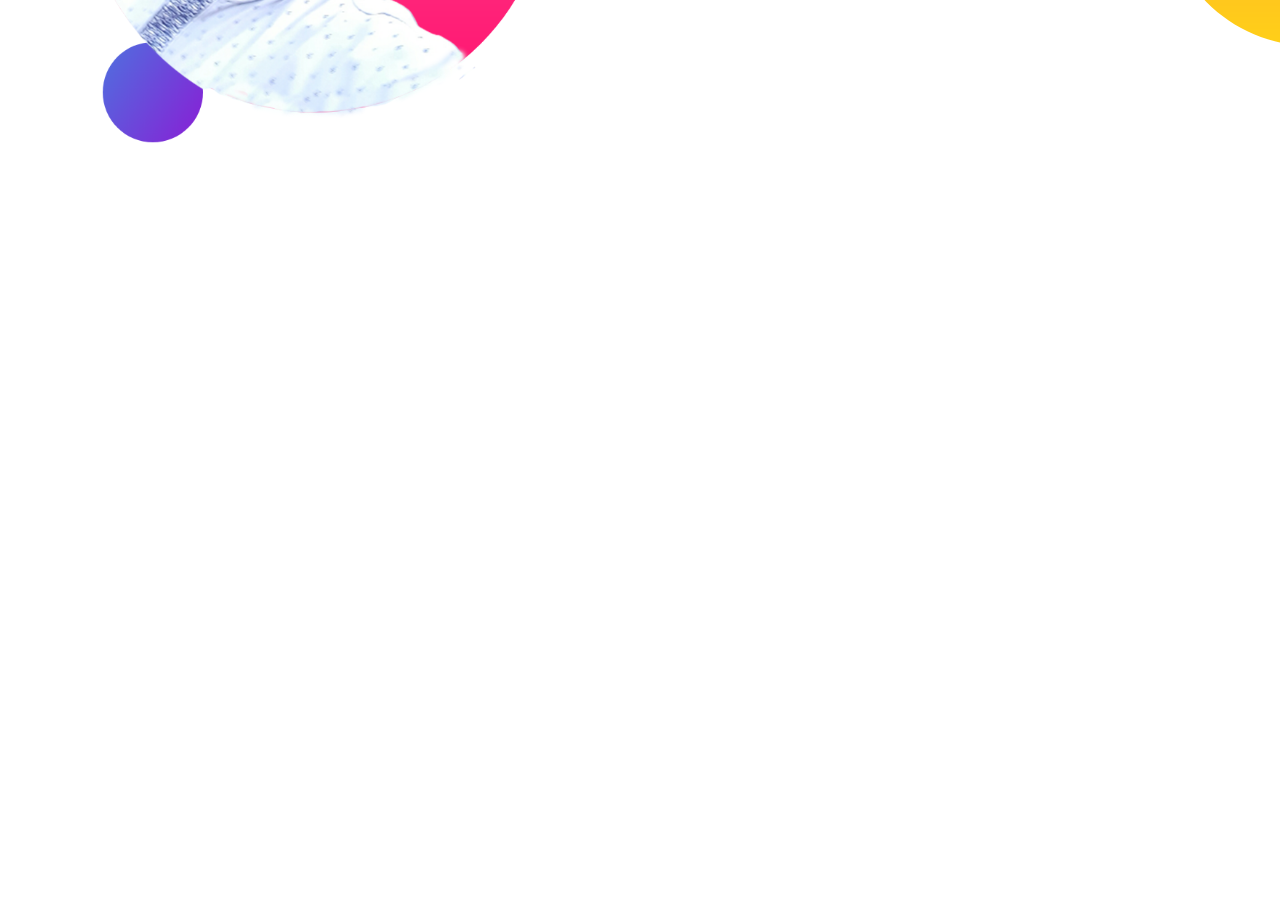
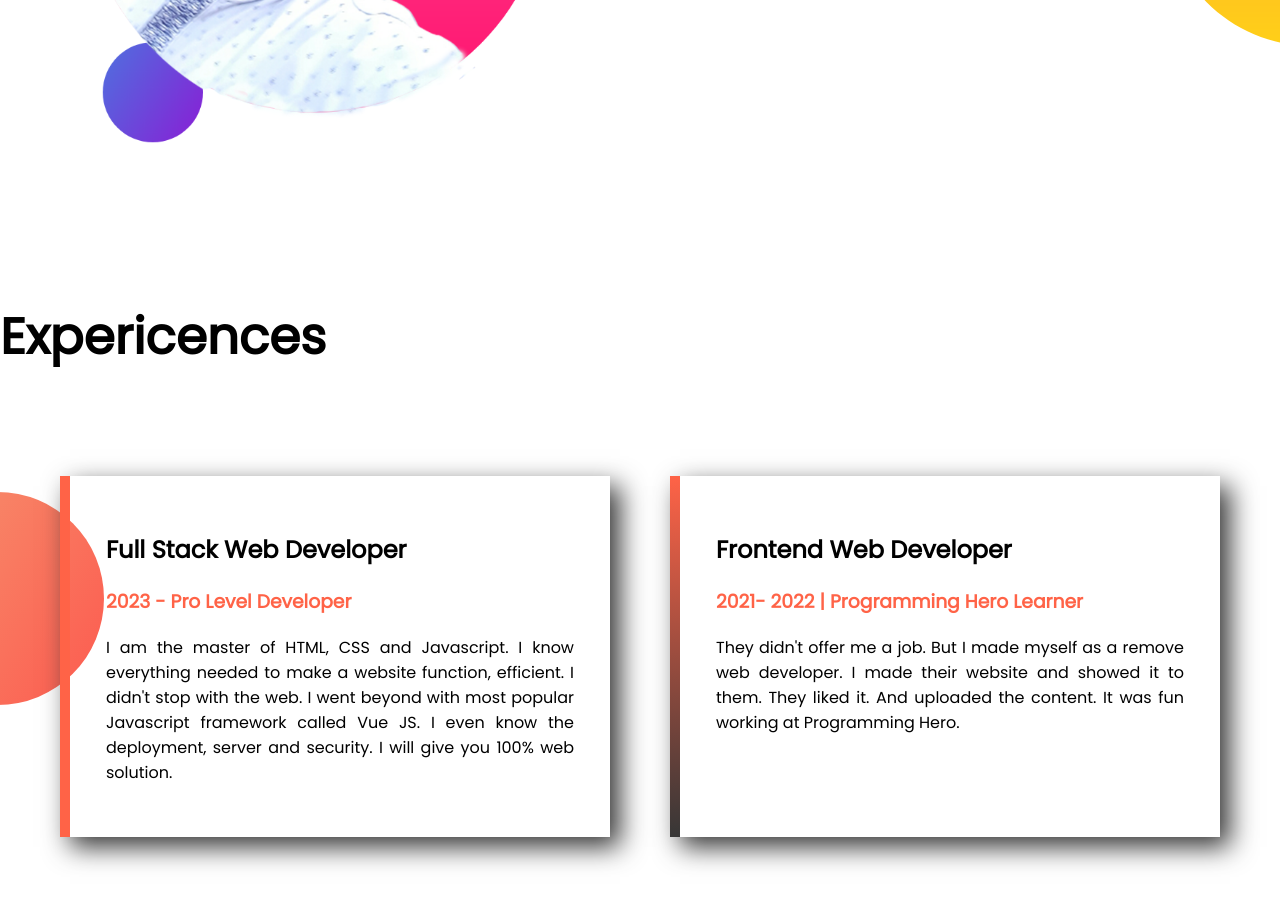
Before and after one commit to AhshanHabib26/my-web-portfolio, a plain HTML site: page index.html in a window 1280 px wide. Shown: the part 1027-1932 px from the top of the page. Before the commit the page ends 1327 px from the top, so only its background shows below. Drawn offline with Linux system fonts and the light colour scheme.

Commit message:
Expeience Area Added

```diff
--- a/index.html
+++ b/index.html
@@ -39,5 +39,20 @@
             </div>
         </div>
     </section>
+    <section class="exp-area">
+        <h1>Expericences</h1>
+        <div class="container">
+            <div id="full-stack-web" class="exp-item bx-shadow">
+              <h2>Full Stack Web Developer</h2>
+              <h3>2023 - Pro Level Developer</h3>
+              <p>I am the master of HTML, CSS and Javascript. I know everything needed to make a website function, efficient. I didn't stop with the web. I went beyond with most popular Javascript framework called Vue JS. I even know the deployment, server and security. I will give you 100% web solution.</p>
+            </div>
+            <div id="frontend-web" class="exp-item bx-shadow">
+                <h2>Frontend Web Developer</h2>
+                <h3> 2021- 2022 | Programming Hero Learner</h3>
+                <p>They didn't offer me a job. But I made myself as a remove web developer. I made their website and showed it to them. They liked it. And uploaded the content. It was fun working at Programming Hero.</p>
+            </div>
+        </div>
+    </section>
 </body>
 </html>
--- a/style.css
+++ b/style.css
@@ -44,3 +44,33 @@ img{
     background-repeat: no-repeat;
     background-position: right;
 }
+.exp-area{
+    background-image: url(images/exp-bg.png);
+    background-repeat: no-repeat;
+    background-position: left;
+
+}
+.exp-area .exp-item{
+    width: 50%;
+    margin: 30px;
+    text-align: justify;
+}
+.exp-area h3{
+    color: #ff6347;
+}
+.exp-area .container{
+    padding: 30px;
+}
+.exp-area .bx-shadow{
+    box-shadow: 10px 10px 25px #363636;
+    padding: 36px;
+}
+#full-stack-web{
+    border-left: 10px solid #ff6347;
+
+}
+#frontend-web{
+    border-left: 10px solid;
+    border-image: linear-gradient(#ff6347, #363636);
+    border-image-slice: 1;
+}
```
